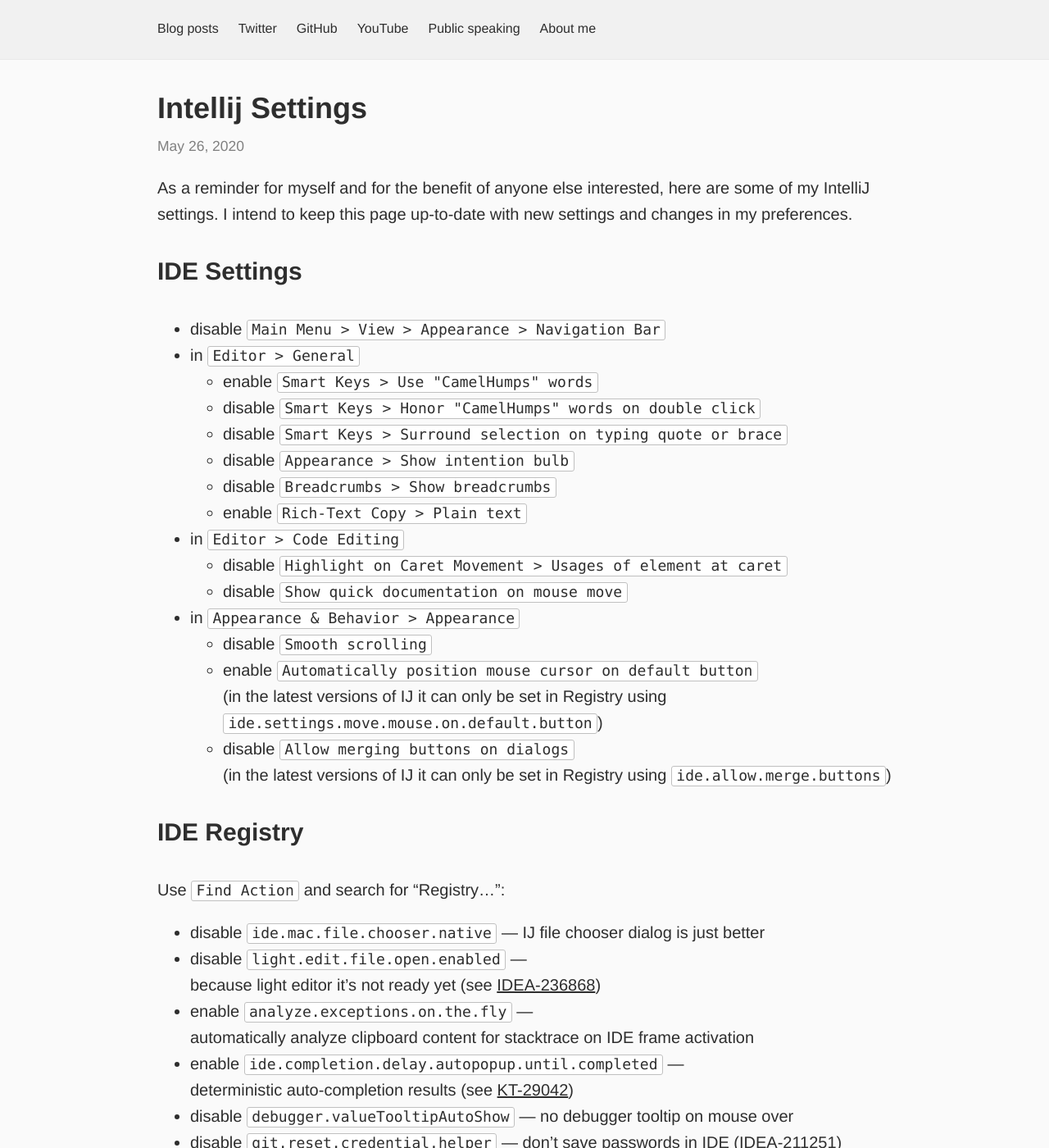
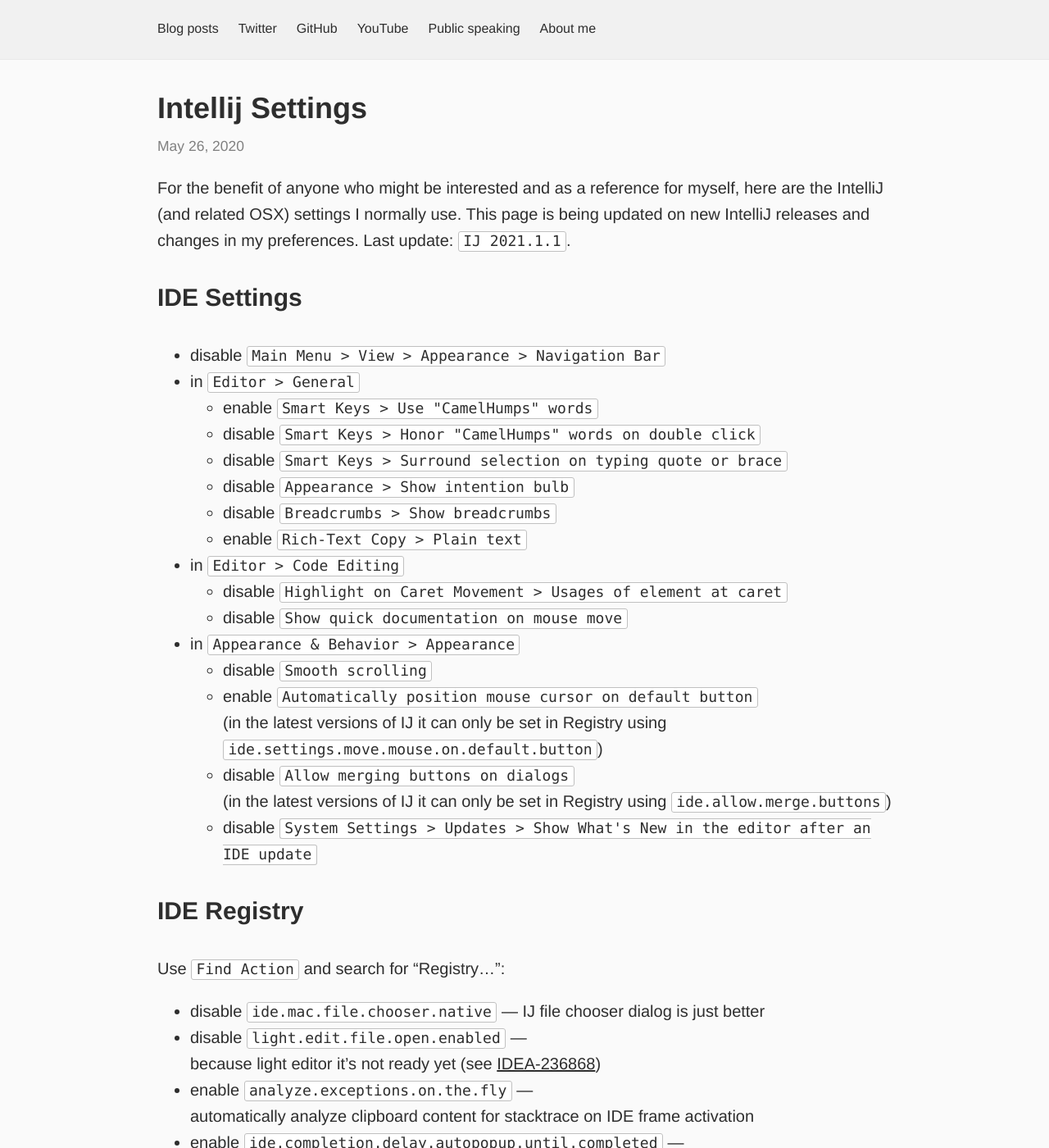
Before and after one commit to dkandalov/dkandalov.github.io, a Jekyll site: the page built from _posts/2020-05-26-intellij-settings.md, in a window 1280 px wide and 1400 px high. Shown: the whole window at 82% size. Built offline with Jekyll 4.4.1, drawn with Linux system fonts in a browser that asks for light colours; our own code applies the rules of GitHub Pages for plain Markdown files; some of the changed text lies outside the part shown.

Commit message:
updated IJ settings post

```diff
--- a/_posts/2020-05-26-intellij-settings.md
+++ b/_posts/2020-05-26-intellij-settings.md
@@ -2,8 +2,8 @@
 permalink: intellij-settings
 ---
 
-As a reminder for myself and for the benefit of anyone else interested, here are some of my IntelliJ settings.
-I intend to keep this page up-to-date with new settings and changes in my preferences.
+For the benefit of anyone who might be interested and as a reference for myself, here are the IntelliJ (and related OSX) settings I normally use.
+This page is being updated on new IntelliJ releases and changes in my preferences. Last update: `IJ 2021.1.1`.
 
 ### IDE Settings
  - disable `Main Menu > View > Appearance > Navigation Bar`
@@ -23,6 +23,7 @@ I intend to keep this page up-to-date with new settings and changes in my prefer
        (in the latest versions of IJ it can only be set in Registry using `ide.settings.move.mouse.on.default.button`)
      - disable `Allow merging buttons on dialogs`<br/>
        (in the latest versions of IJ it can only be set in Registry using `ide.allow.merge.buttons`)
+     - disable `System Settings > Updates > Show What's New in the editor after an IDE update`
 
 ### IDE Registry
 Use `Find Action` and search for "Registry...":
@@ -43,6 +44,7 @@ Use `Find Action` and search for "Registry...":
  - disable `vcs.commit.tool.window` — show local changes and shelf tabs in VCS tool window
  - enable `vcs.non.modal.commit.toggle.ui` — hide commit panel after commit is performed
  - enable `vcs.background.commit.checks` — perform commit checks in background
+ - disable `ide.switcher.tool.window.list` and `ide.recent.files.tool.window.list` — hide tool windows from switcher and recent file popups (see [IDEA-131137](https://youtrack.jetbrains.com/issue/IDEA-131137))
 
 ### IDE Keymap
  - use [IJKL shortcuts plugin](https://github.com/dkandalov/ijkl-shortcuts-plugin)
```
